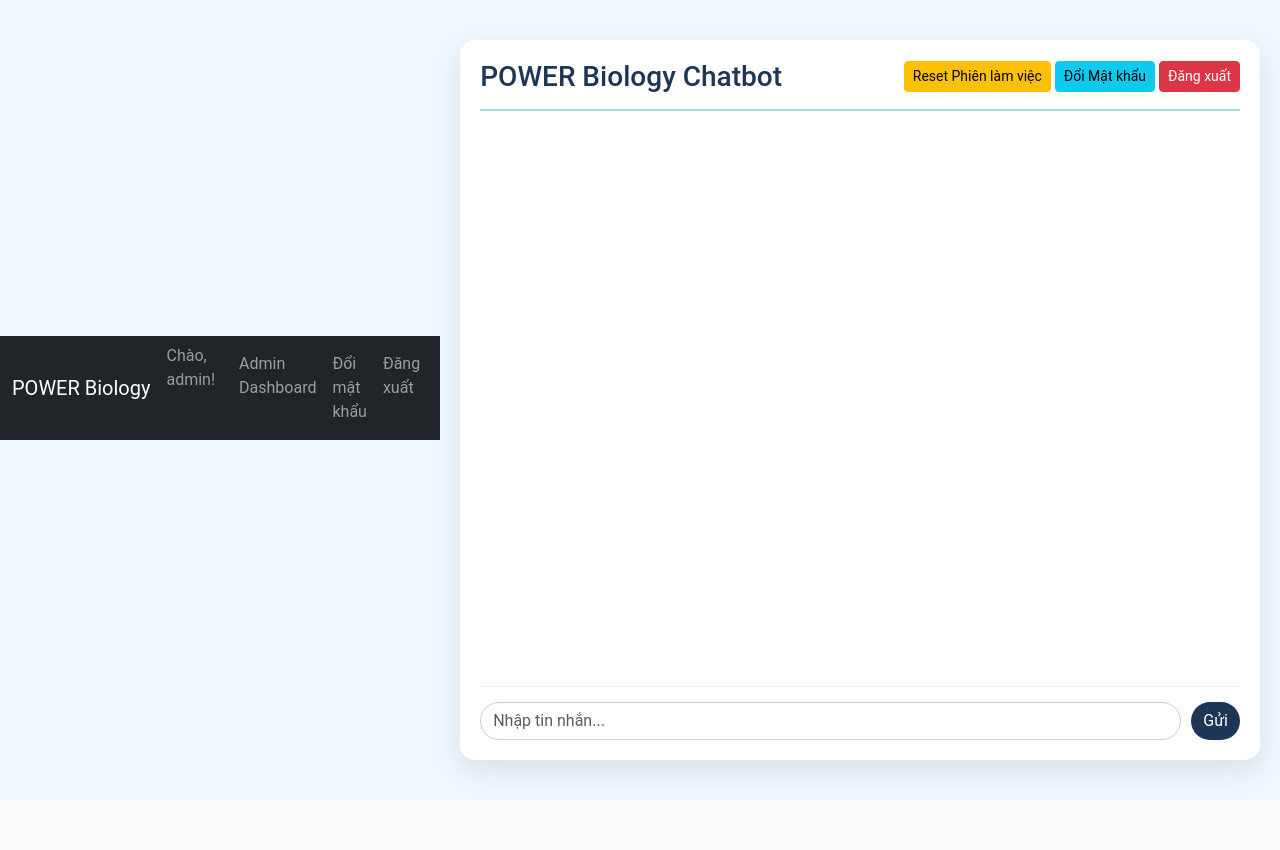
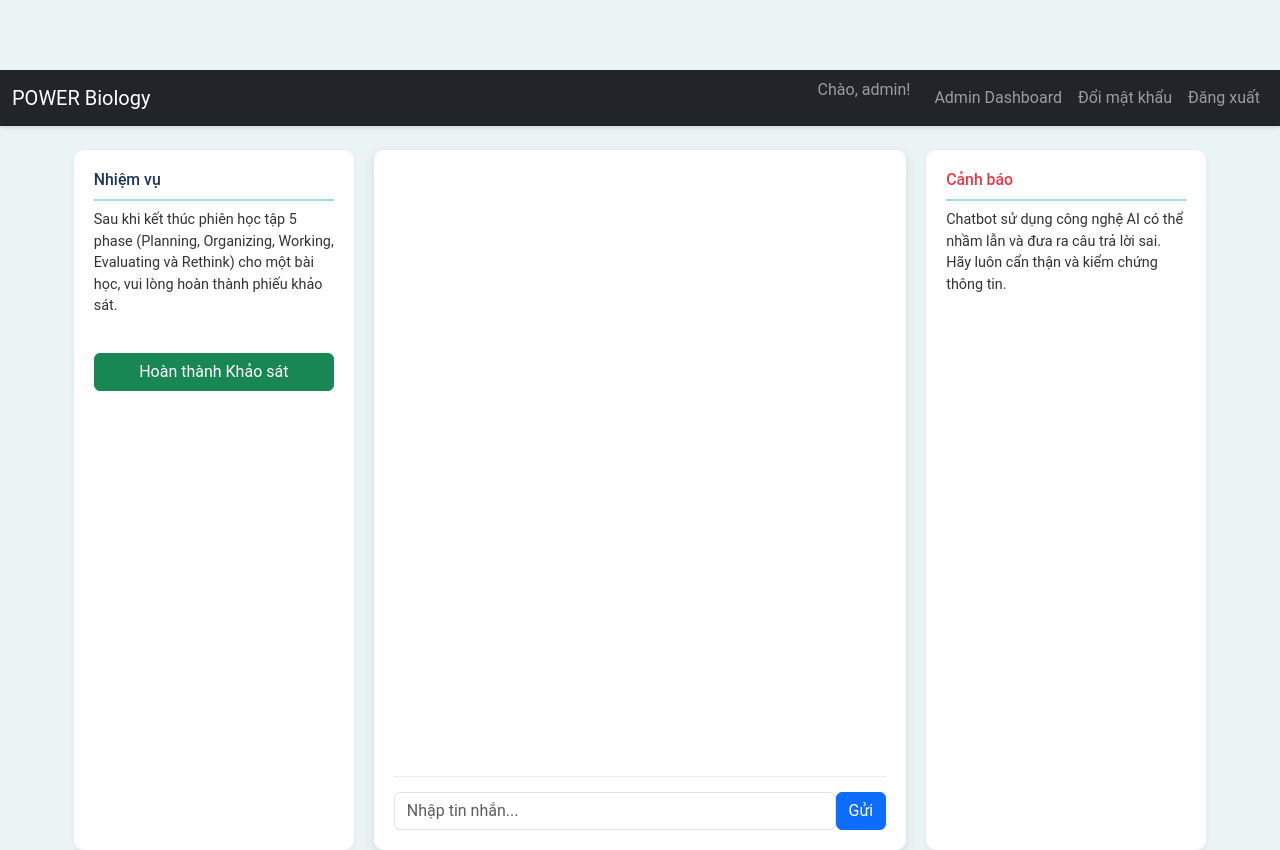
Before and after one commit to tranthanhduysph-coder/power-biology, a Flask app: page /chatbot/ai in a window 1280 px wide. Before the commit the page ends 791 px from the top, so only its background shows below. Run offline with Flask 3, Linux system fonts and the light colour scheme; a user stored in the database is signed in; data comes from the database, SQL or seed files in the repository; data that the repository does not hold is empty.

Commit message:
Upgrade chat UI to 3-column layout

```diff
--- a/app/templates/chatbot_ai.html
+++ b/app/templates/chatbot_ai.html
@@ -1,19 +1,19 @@
 {% extends "base.html" %}
 {% block title %}POWER Biology Chatbot{% endblock %}
+
 {% block content %}
-<div class="chat-container">
-    <div class="chat-header">
-        <h3>POWER Biology Chatbot</h3>
-        <div>
-            <a href="{{ url_for('main.reset_session') }}" class="btn btn-sm btn-warning">Reset Phiên làm việc</a>
-            <a href="{{ url_for('main.change_password') }}" class="btn btn-sm btn-info">Đổi Mật khẩu</a>
-            <a href="{{ url_for('main.logout') }}" class="btn btn-sm btn-danger">Đăng xuất</a>
+<div class="chat-layout">
+    <div class="side-panel left-panel">
+        <h4><i class="fas fa-tasks"></i> Nhiệm vụ</h4>
+        <p>Sau khi kết thúc phiên học tập 5 phase (Planning, Organizing, Working, Evaluating và Rethink) cho một bài học, vui lòng hoàn thành phiếu khảo sát.</p>
+        <a href="https://forms.gle/9q4x7mBSnAswFcpn9" target="_blank" class="btn btn-success survey-btn">Hoàn thành Khảo sát</a>
     </div>
-    </div>
+
+    <div class="main-chat-panel">
         <div id="chat-window" class="chat-window">
             {% for message in chat_history %}
                 <div class="message {{ message.sender }}">
-                {{ message.content | safe }}
+                    <div>{{ message.content | safe }}</div>
                 </div>
             {% endfor %}
         </div>
@@ -22,7 +22,15 @@
             <button type="submit" class="btn btn-primary">Gửi</button>
         </form>
     </div>
+
+    <div class="side-panel right-panel">
+        <h4><i class="fas fa-exclamation-triangle"></i> Cảnh báo</h4>
+        <p>Chatbot sử dụng công nghệ AI có thể nhầm lẫn và đưa ra câu trả lời sai. Hãy luôn cẩn thận và kiểm chứng thông tin.</p>
+    </div>
+</div>
+
 <script>
+    // Phần JavaScript giữ nguyên như cũ, không cần thay đổi
     document.addEventListener('DOMContentLoaded', () => {
         const form = document.getElementById('chat-form');
         const userInput = document.getElementById('user-input');
@@ -43,7 +51,6 @@
                 });
                 if (!response.ok) { throw new Error('Network response was not ok'); }
                 const data = await response.json();
-                // Sửa ở đây để JavaScript tự xử lý xuống dòng
                 typingIndicator.innerHTML = data.response;
             } catch (error) {
                 console.error('Error:', error);
@@ -53,11 +60,12 @@
         function appendMessage(text, sender) {
             const messageElement = document.createElement('div');
             messageElement.classList.add('message', sender);
-            // Sửa ở đây để JavaScript tự xử lý xuống dòng
-            messageElement.innerHTML = text;
+            const contentDiv = document.createElement('div');
+            contentDiv.innerHTML = text;
+            messageElement.appendChild(contentDiv);
             chatWindow.appendChild(messageElement);
             chatWindow.scrollTop = chatWindow.scrollHeight;
-            return messageElement;
+            return contentDiv;
         }
     });
 </script>
--- a/static/css/style.css
+++ b/static/css/style.css
@@ -1,81 +1,80 @@
 /* --- TỔNG QUÁT & HÌNH NỀN --- */
 body {
     font-family: 'Roboto', sans-serif;
-    background-color: #f0f8ff; /* Màu nền xanh da trời rất nhạt */
-    color: #1D3557; /* Màu chữ chính - xanh đậm */
-    margin: 0;
-    padding: 0;
-    display: flex;
-    justify-content: center;
-    align-items: center;
-    min-height: 100vh;
+    background-color: #eaf4f4;
+    color: #333;
+    padding-top: 70px; /* Thêm khoảng đệm cho navbar cố định */
 }
 
-.container {
-    width: 100%;
-    max-width: 1400px;
-    padding: 20px;
+/* --- THANH ĐIỀU HƯỚNG --- */
+.navbar {
+    box-shadow: 0 2px 4px rgba(0,0,0,.1);
 }
 
-/* --- TRANG ĐĂNG NHẬP (FORM CONTAINER) --- */
+/* --- BỐ CỤC CHUNG --- */
+.container, .chat-layout {
+    width: 100%;
+    max-width: 95%; /* Mở rộng để chứa 3 cột */
+    margin-left: auto;
+    margin-right: auto;
+}
+
+/* --- TRANG ĐĂNG NHẬP --- */
 .form-container {
     background-color: #ffffff;
     padding: 40px;
     border-radius: 15px;
     box-shadow: 0 10px 30px rgba(0, 0, 0, 0.1);
     max-width: 500px;
-    margin: auto;
 }
 
-.form-container .form-control {
-    border-radius: 8px;
-    padding: 12px;
+/* --- GIAO DIỆN CHAT 3 CỘT --- */
+.chat-layout {
+    display: grid;
+    grid-template-columns: 280px 1fr 280px; /* 3 cột: trái - giữa - phải */
+    gap: 20px;
+    height: calc(100vh - 100px); /* Chiều cao tối đa */
 }
 
-.form-container .btn-primary {
-    background-color: #1D3557;
-    border: none;
-    padding: 12px;
-    font-weight: bold;
-    border-radius: 8px;
-    transition: background-color 0.3s;
+.side-panel {
+    background-color: #ffffff;
+    padding: 20px;
+    border-radius: 10px;
+    font-size: 0.9em;
+    box-shadow: 0 2px 5px rgba(0,0,0,0.05);
 }
 
-.form-container .btn-primary:hover {
-    background-color: #457B9D;
+.side-panel h4 {
+    color: #1D3557;
+    border-bottom: 2px solid #A8DADC;
+    padding-bottom: 10px;
+    margin-top: 0;
+    font-size: 1.1em;
 }
 
-/* --- GIAO DIỆN CHAT --- */
-.chat-container {
+.side-panel .survey-btn {
     width: 100%;
-    max-width: 900px;
-    height: 90vh;
-    background-color: #ffffff;
-    border-radius: 15px;
-    box-shadow: 0 10px 30px rgba(0, 0, 0, 0.1);
+    margin-top: 20px;
+}
+
+.right-panel h4 {
+    color: #E63946; /* Màu đỏ cảnh báo */
+}
+
+.main-chat-panel {
     display: flex;
     flex-direction: column;
+    height: 100%;
+    background-color: #fff;
+    border-radius: 10px;
+    box-shadow: 0 4px 12px rgba(0,0,0,0.1);
     padding: 20px;
-    margin: auto;
-}
-
-.chat-header {
-    display: flex;
-    justify-content: space-between;
-    align-items: center;
-    padding-bottom: 15px;
-    border-bottom: 2px solid #A8DADC; /* Màu xanh nhạt */
-}
-
-.chat-header h3 {
-    margin: 0;
-    color: #1D3557;
 }
 
 .chat-window {
     flex-grow: 1;
     overflow-y: auto;
-    padding: 20px 10px;
+    padding: 10px;
 }
 
 .message {
@@ -84,7 +83,6 @@ body {
     line-height: 1.5;
     display: flex;
     align-items: flex-end;
-    /* SỬA LỖI QUAN TRỌNG: Đảm bảo xuống dòng đúng cách */
     white-space: pre-wrap;
 }
 
@@ -98,24 +96,22 @@ body {
     flex-direction: row;
 }
 
-/* Định dạng nội dung tin nhắn */
 .message div {
     padding: 12px 18px;
     border-radius: 20px;
 }
 
 .message.user div {
-    background-color: #1D3557; /* Xanh đậm */
+    background-color: #007bff;
     color: white;
     border-bottom-right-radius: 5px;
 }
 
 .message.assistant div {
-    background-color: #f1f0f0;
-    color: #1D3557;
+    background-color: #e9ecef;
+    color: #212529;
     border-bottom-left-radius: 5px;
 }
-
 
 .chat-input-form {
     display: flex;
@@ -123,27 +119,10 @@ body {
     border-top: 1px solid #eee;
 }
 
-.chat-input-form .form-control {
-    border-radius: 20px;
-    margin-right: 10px;
-    border: 1px solid #ccc;
+/* --- TRANG ADMIN --- */
+.table {
+    background-color: #fff;
 }
-.chat-input-form .form-control:focus {
-    border-color: #457B9D;
-    box-shadow: 0 0 0 0.2rem rgba(69, 123, 157, 0.25);
+.card {
+    box-shadow: 0 2px 5px rgba(0,0,0,0.05);
 }
-
-.chat-input-form .btn {
-    border-radius: 20px;
-    background-color: #1D3557;
-    border: none;
-}
-
-/* --- TRANG ADMIN DASHBOARD --- */
-.table {
-    vertical-align: middle;
-}
-
-.card-header h4 {
-    margin-bottom: 0;
-}
```
Also changed, not shown: app/templates/chatbot_gofai.html (+21 -13 lines). Lines whose indentation alone changed are shown as unchanged.
